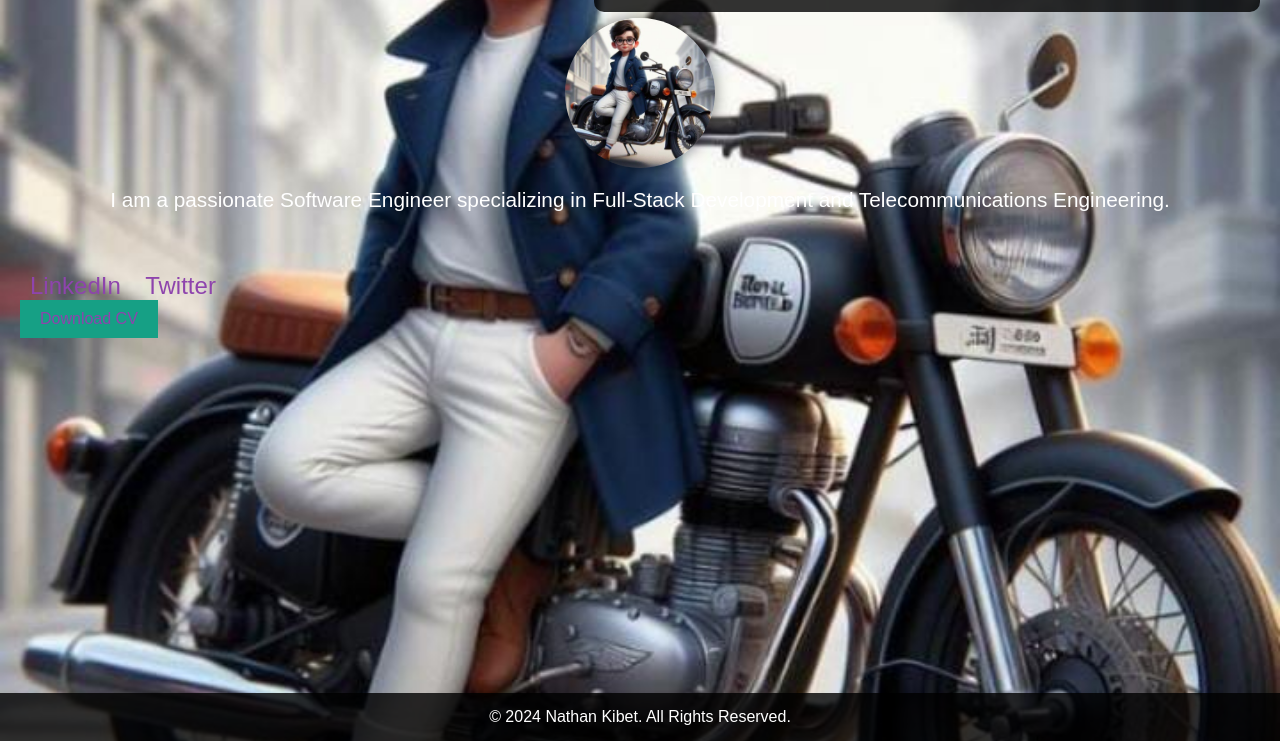
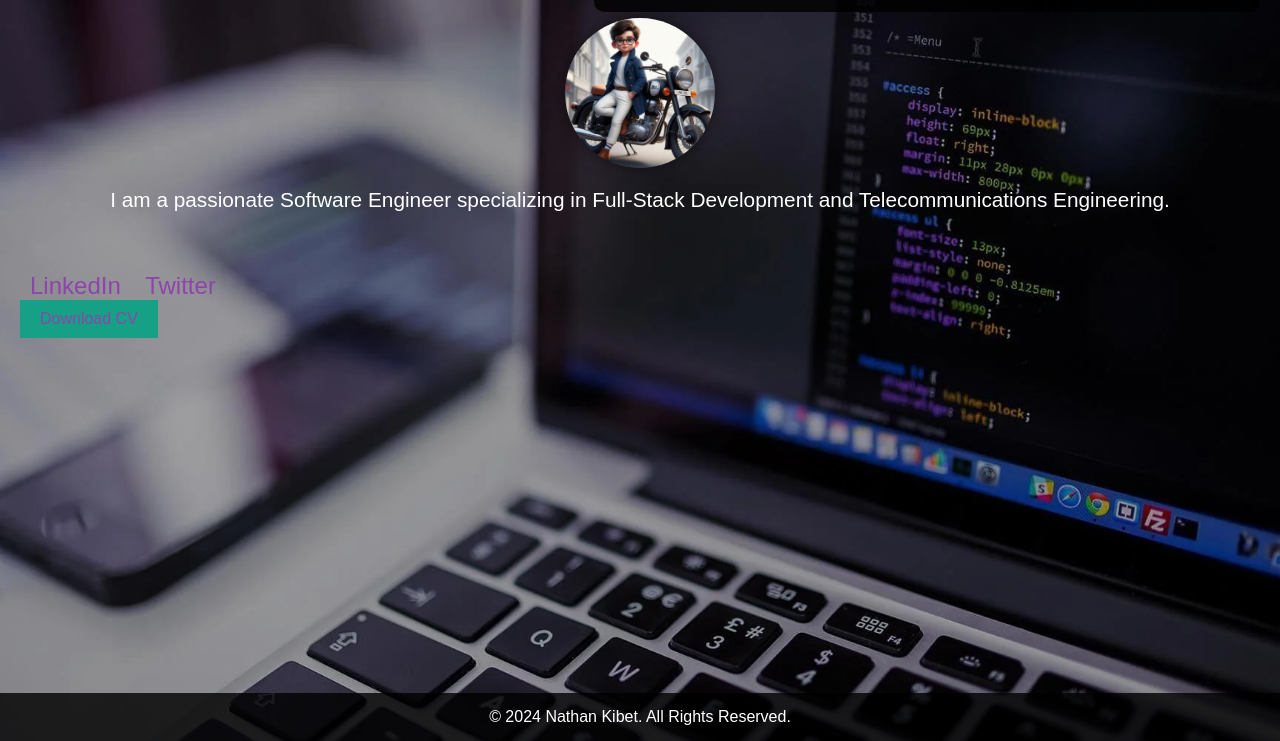
Before and after one commit to sittuk-kibet/Portfolio, a website: page index.html in a window 1280 px wide. Shown: the part 59-800 px from the top of the page. Drawn offline with Linux system fonts and the light colour scheme.

Commit message:
updated the css file

```diff
--- a/style.css
+++ b/style.css
@@ -1,6 +1,6 @@
 /* General Body Styles */
 body {
-    background: url('Nathan_PORTFOLIO.jpeg') no-repeat center center fixed; /* Set background image */
+    background: url('background.jpg') no-repeat center center fixed; /* Set background image */
     background-size: cover; /* Ensure the image covers the entire background */
     color: white;
     font-family: 'Poppins', sans-serif;
```
